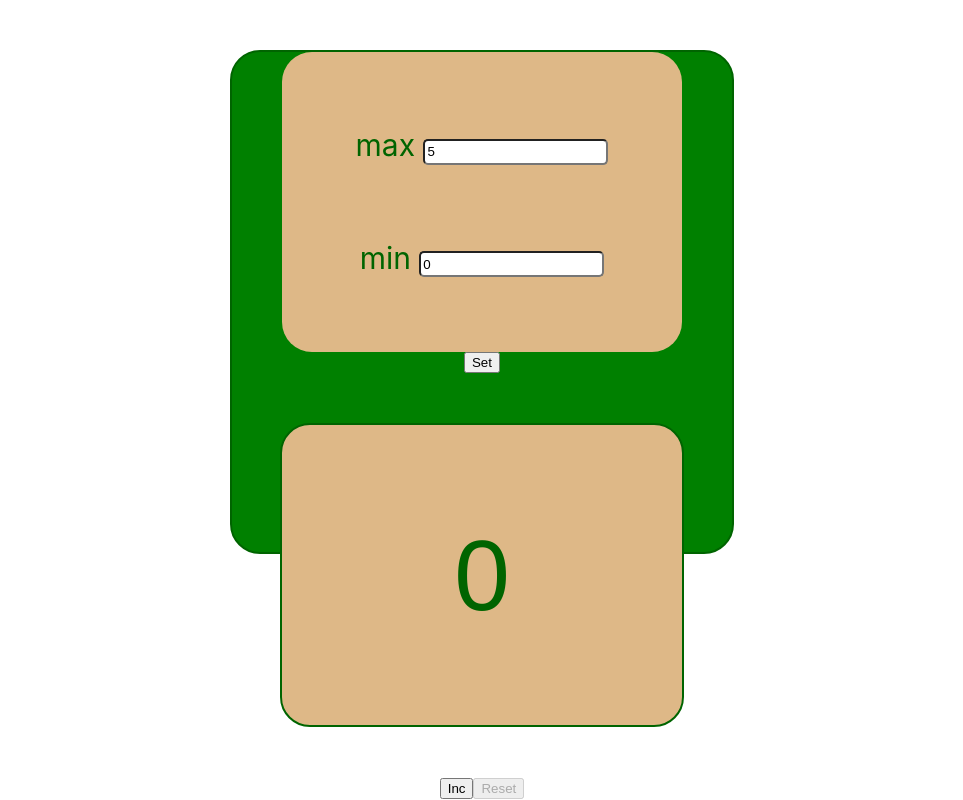
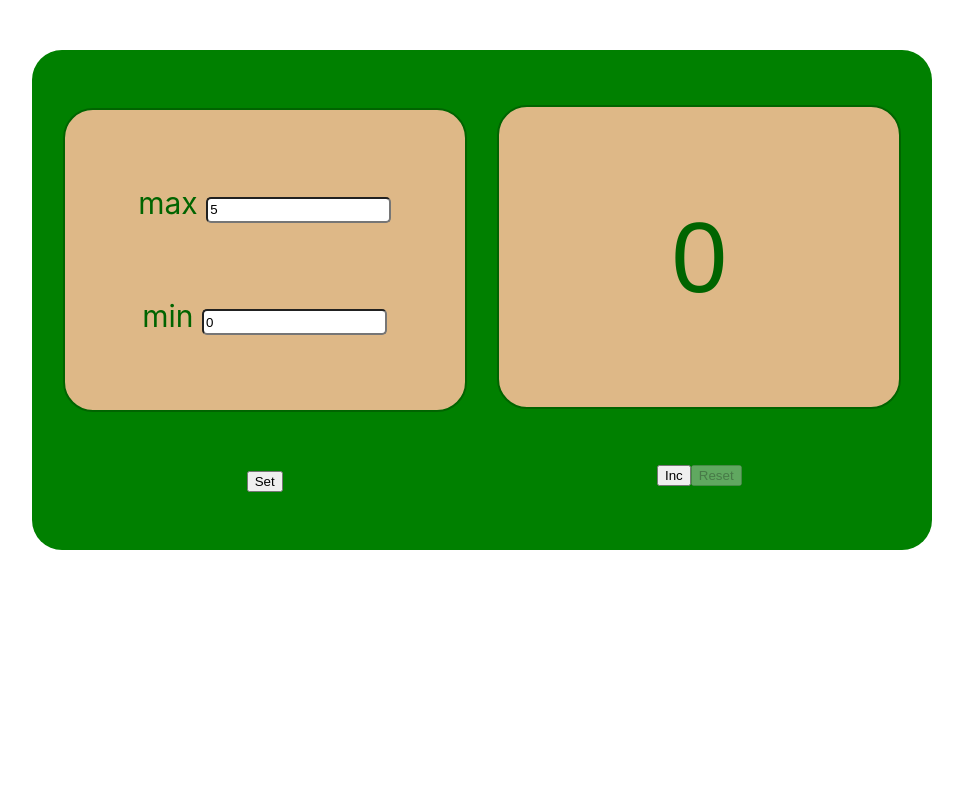
Before and after one commit to SvetlanaPalchikova/Exsam, a React (Create React App) app: page / in a window 1280 px wide. Shown: the whole page, without its empty margins (158-1121 px from the left). Built offline with nearby package versions, Linux system fonts and the light colour scheme.

Commit message:
add error

```diff
--- /dev/null
+++ b/src/App.module.css
@@ -0,0 +1,10 @@
+.container {
+    display: flex;
+    justify-content:space-evenly;
+    text-align: center;
+    width: 900px;
+    height: 500px;
+    border-radius: 30px;
+    margin: 50px auto;
+    background-color: green;
+}
--- a/src/App.tsx
+++ b/src/App.tsx
@@ -1,5 +1,5 @@
-import React, {useState} from 'react';
-import './Button.css';
+import React, {useEffect, useState} from 'react';
+import style from './App.module.css';
 import {Present} from "./Present";
 import {Settings} from "./Settings";
 
@@ -11,6 +11,29 @@ import {Settings} from "./Settings";
 function App() {
     const [initialValues, setInitialValues] = useState<TValues>({min: 0, max: 5})
     const [usedValues, setUsedValues] = useState<TValues>({min: 0, max: 5})
+
+    useEffect(() => {
+        let usedValuesFromLocalStorage = localStorage.getItem('usedValues')
+        if (usedValuesFromLocalStorage) {
+            setUsedValues(JSON.parse(usedValuesFromLocalStorage))
+        }
+    }, [])
+
+    useEffect(() => {
+        localStorage.setItem('usedValues', JSON.stringify(usedValues))
+    }, [usedValues])
+
+    // useEffect(() => {
+    //     let initialValueAsString = localStorage.getItem('counterInitialValue')
+    //     if(initialValueAsString) {
+    //         let newInitialValue = JSON.parse(initialValueAsString)
+    //         setUsedValues(newInitialValue)
+    //     }
+    // }, [])
+    //
+    // useEffect( () => {
+    //     localStorage.setItem('counterInitialValue', JSON.stringify(initialValues))
+    // }, [initialValues])
 
     const changeCounter = () => {
         const newCount = usedValues.min + 1
@@ -27,21 +50,19 @@ function App() {
     }
 
     return (
-        <div className={"button"}>
-
-            <div>
-                <Settings
+        <div className={style.container}>
+            <div><Settings
                 setValues={setValues}
                 initialValues={initialValues}
-                    usedValues={usedValues}/>
-                <Present
+                usedValues={usedValues}/></div>
+            <div><Present
                 change={changeCounter}
                 reset={resetCounter}
                 initialValues={initialValues}
                 usedValues={usedValues}
-                />
+            /></div>
         </div>
-        </div>
+
 
     )
 
--- a/src/Button.css
+++ b/src/Present.module.css
@@ -1,31 +1,29 @@
-.button {
-    text-align: center;
-    width:500px;
-    height: 500px;
-    border: 2px solid darkgreen;
-    border-radius: 30px;
-    margin: 50px auto;
-    background-color: green;
 
-}
 .value {
+    display: flex;
+    justify-content: space-evenly;
+    align-items: center;
     text-align: center;
     width: 400px;
     height: 300px;
     border: 2px solid darkgreen;
-    margin: 50px auto;
+    margin: 55px auto;
     border-radius: 30px;
     background-color: burlywood;
     font: normal 13px/1.5 "Helvetica", sans-serif;
     font-style: normal;
     font-size: 100px;
-    line-height: 3;
     font-family: "Helvetica", sans-serif;
     color: darkgreen;
 }
-.red{
-    color: red;
-}
+
 .error{
     color: brown;
 }
+
+.textError{
+    font-size: 50px;
+    color: brown;
+    text-align: center;
+    margin: 65px;
+}
--- a/src/Present.tsx
+++ b/src/Present.tsx
@@ -1,20 +1,27 @@
 import React, {useState} from "react";
-import './Button.css'
+import style from './Present.module.css'
 import {TValues} from "./App";
+
+
 
 type TPresentPropsType = {
     change: () => void
     reset: () => void
     usedValues: TValues
     initialValues: TValues
+
 }
 
 export function Present(props: TPresentPropsType) {
 
     return (
-        <div >
-            <div className={"value"}>
-                    <span className={props.usedValues.min === props.initialValues.max ? "error":""}>{props.usedValues.min}</span>
+        <div>
+            <div className={style.value}>
+
+                <span className={props.usedValues.min === props.initialValues.max ? style.error:""}>
+                    {props.initialValues.min >= props.initialValues.max ||
+                    props.initialValues.min < 0 ? <p className={style.textError}>Incorrect value!</p>:props.usedValues.min}
+                </span>
             </div>
             <button onClick={props.change} disabled={props.usedValues.min === props.initialValues.max}>Inc</button>
             <button onClick={props.reset} disabled={props.usedValues.min === props.initialValues.min}> Reset</button>
--- a/src/ButtonSet.module.css
+++ b/src/Setting.module.css
@@ -5,7 +5,7 @@
     flex-direction: column;
     justify-content: space-evenly;
     align-items: center;
-
+    margin: auto;
 }
 
 .inputs {
@@ -18,6 +18,7 @@
     justify-content: space-evenly;
     font-size: 30px;
     color: darkgreen;
+    border: 2px solid darkgreen;
 }
 
 .input {
@@ -25,3 +26,10 @@
     border-radius: 5px;
 
 }
+
+.error_input {
+    border: 4px solid red;
+    height: 20px;
+    background-color: rgba(246, 135, 189, 0.87);
+    border-radius: 5px;
+}
--- a/src/Settings.tsx
+++ b/src/Settings.tsx
@@ -1,5 +1,5 @@
-import React, {useState} from "react";
-import style from "./ButtonSet.module.css"
+import React, {useEffect, useState} from "react";
+import style from "./Setting.module.css"
 import {TValues} from "./App";
 
 type SettingsPropsType = {
@@ -8,11 +8,34 @@ type SettingsPropsType = {
     setValues: (newValues: TValues) => void
 }
 
-
-
 export function Settings(props: SettingsPropsType) {
     const [maxInput, setMaxInput] = useState(props.initialValues.max)
     const [minInput, setMinInput] = useState(props.initialValues.min)
+
+    // useEffect(() => {
+    // let maxInputAsString = localStorage.getItem('maxInput')
+    //     if(maxInputAsString) {
+    //         let newMaxInputValue = JSON.parse(maxInputAsString)
+    //         setMaxInput(newMaxInputValue)
+    //     }
+    // }, [])
+    //
+    // useEffect( () => {
+    // localStorage.setItem('maxInput', JSON.stringify(maxInput))
+    // }, [maxInput])
+    //
+    // useEffect(() => {
+    //     let minInputAsString = localStorage.getItem('minInput')
+    //     if(minInputAsString) {
+    //         let newMinInputValue = JSON.parse(minInputAsString)
+    //         setMinInput(newMinInputValue)
+    //     }
+    // }, [])
+    //
+    // useEffect( () => {
+    //     localStorage.setItem('minInput', JSON.stringify(minInput))
+    // }, [minInput])
+
     const setValues = () => {
         const newValues: TValues = {min: minInput, max: maxInput}
         props.setValues(newValues)
@@ -20,10 +43,20 @@ export function Settings(props: SettingsPropsType) {
     return (
         <div className={style.settings}>
             <div className={style.inputs}>
-                <div>max <input type={"number"} onChange={(event) => setMaxInput(Number(event.currentTarget.value))} value={maxInput} className={style.input}/></div>
-                <div>min <input type={"number"} onChange={(event) => setMinInput(Number(event.currentTarget.value))} value={minInput} className={style.input}/></div>
+                <div>max <input type={"number"}
+                                onChange={(event) => setMaxInput(Number(event.currentTarget.value))}
+                                value={maxInput}
+                                className={props.initialValues.min >= props.initialValues.max ||
+                                props.initialValues.max < 0 ? style.error_input : style.input}/>
+                </div>
+                <div>min <input type={"number"}
+                                onChange={(event) => setMinInput(Number(event.currentTarget.value))}
+                                value={minInput}
+                                className={props.initialValues.min === props.initialValues.max ||
+                                props.initialValues.min < 0 ? style.error_input : style.input}/>
+                </div>
             </div>
-            <button onClick={setValues}> Set </button>
+            <button onClick={setValues}> Set</button>
         </div>
 
     )
--- a/src/index.module.css
+++ b/src/index.module.css
@@ -11,8 +11,3 @@ code {
   font-family: source-code-pro, Menlo, Monaco, Consolas, 'Courier New',
     monospace;
 }
-
-.counter {
-  display: flex;
-  justify-content: space-between;
-}
--- a/src/index.tsx
+++ b/src/index.tsx
@@ -3,7 +3,6 @@ import ReactDOM from 'react-dom';
 import './index.module.css';
 import App from './App';
 import reportWebVitals from './reportWebVitals';
-
 
 ReactDOM.render(
     <React.StrictMode>
```
Lines whose indentation alone changed are shown as unchanged.
